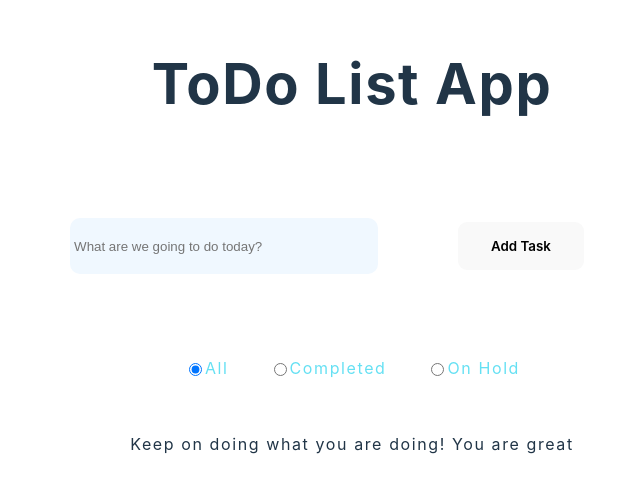
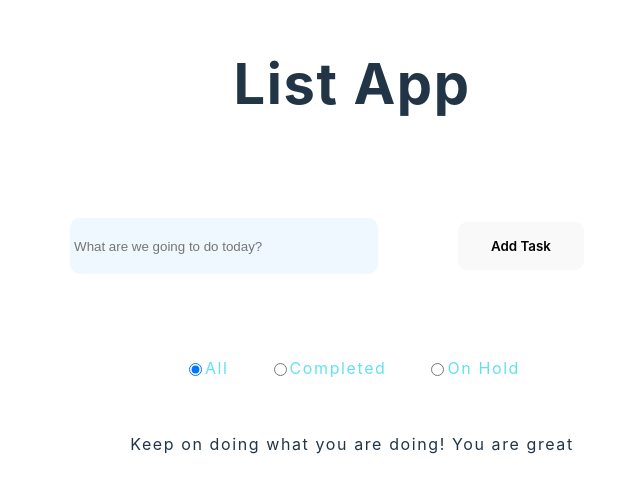
Before and after one commit to S1LB4/Progra-Web-2024-1, a React (Vite) app in the folder ListApp/: page / in a window 1280 px wide. Shown: the part 166-658 px from the top of the page, without its empty margins (288-928 px from the left). Built offline with nearby package versions, Linux system fonts and the light colour scheme.

Commit message:
Update Body.jsx
title

```diff
--- a/ListApp/src/components/Body/Body.jsx
+++ b/ListApp/src/components/Body/Body.jsx
@@ -48,7 +48,7 @@ export function Body () {
     <>
       <div className='body'>
       <div>
-          <h2>ToDo List App</h2>
+          <h2>List App</h2>
           <p />
           <AddTask onAddTask={createTask} />
           <Filter onSelectOption={handleFilterChange} />
```
